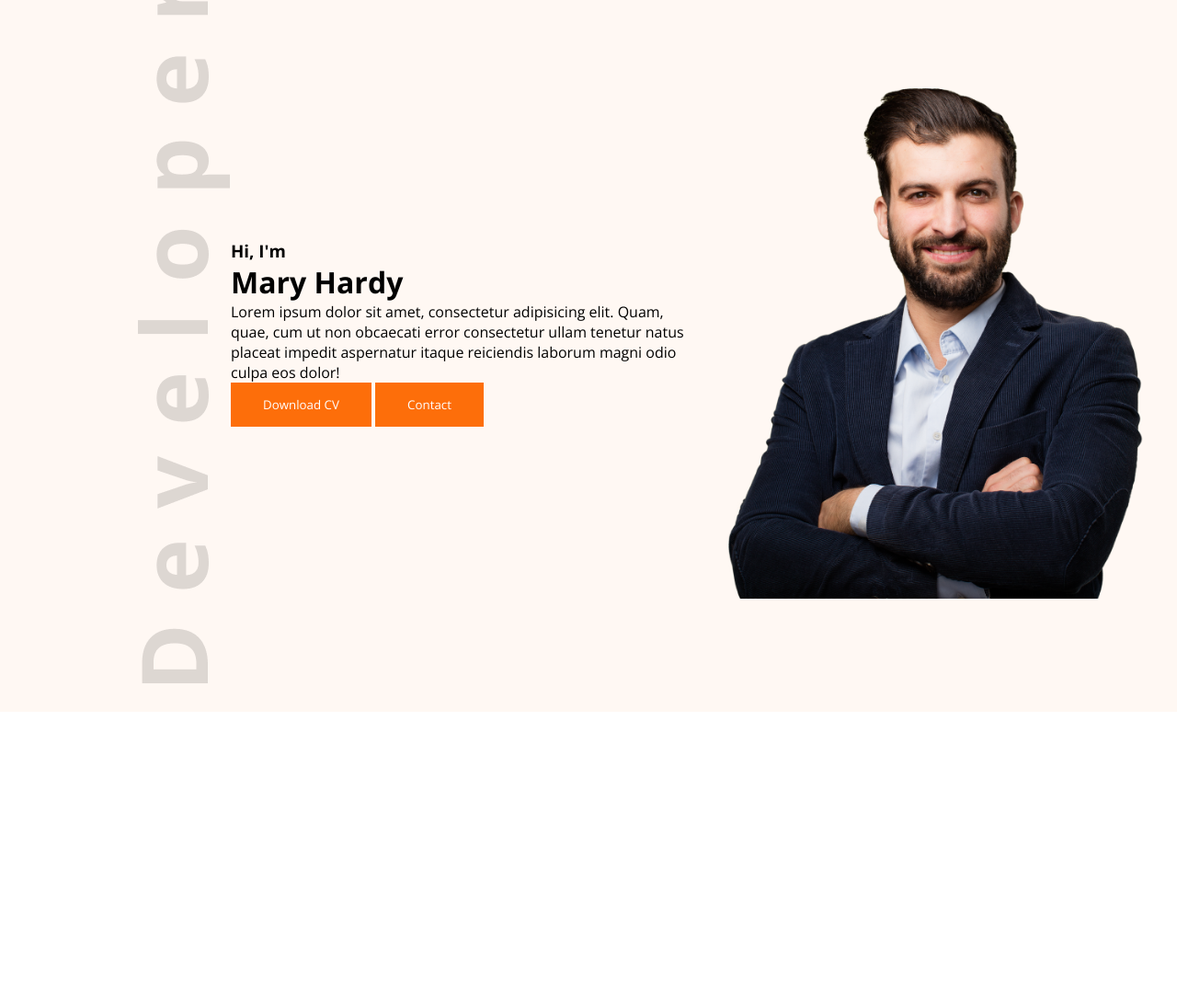
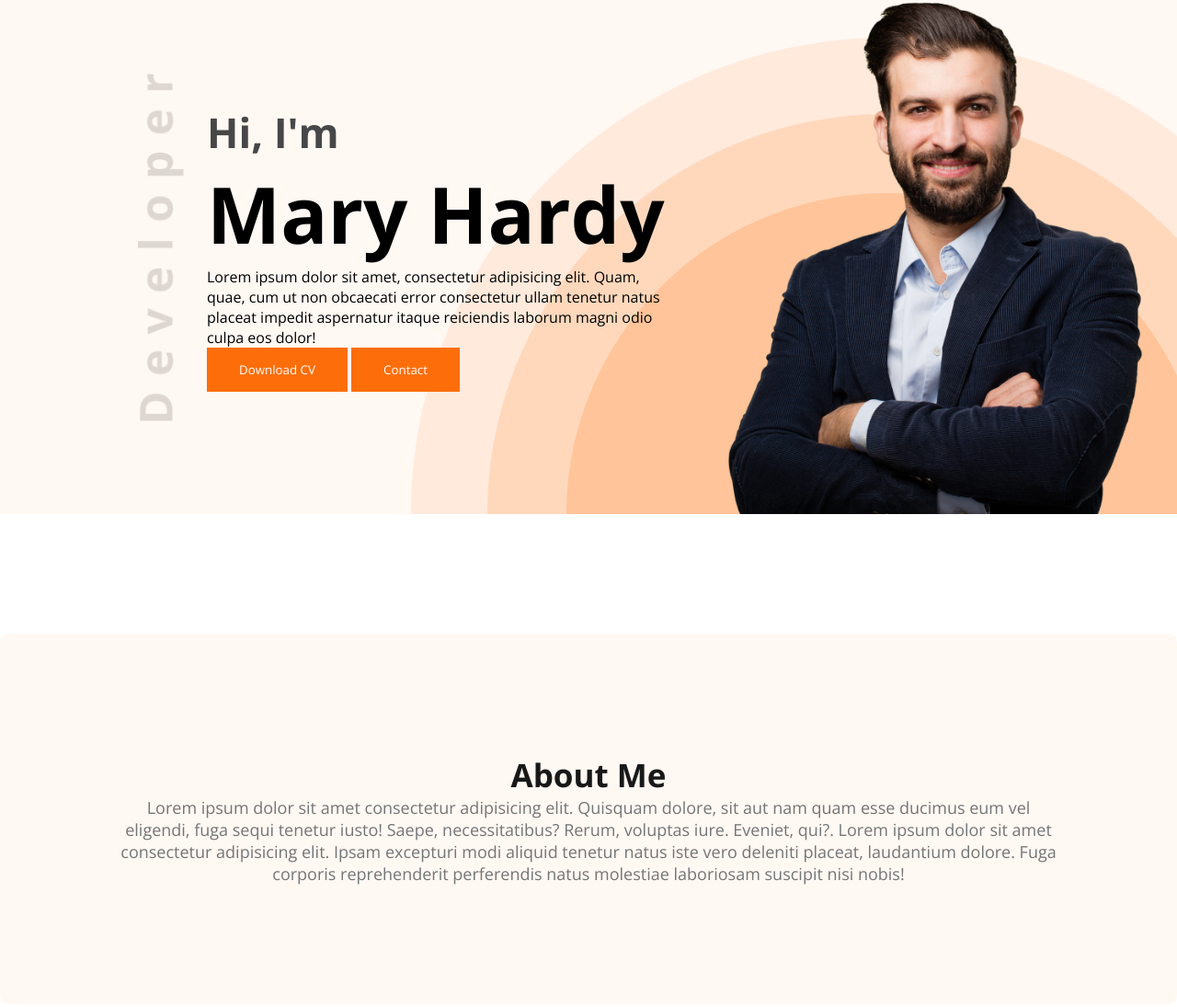
Before and after one commit to mdabarik/my-portfolio, a plain HTML site: page index.html in a window 1280 px wide. Shown: the part 111-1206 px from the top of the page at 92% size. Before the commit the page ends 885 px from the top, so only its background shows below. Drawn offline with nearby package versions, Linux system fonts and the light colour scheme.

Commit message:
about section created

```diff
--- a/index.html
+++ b/index.html
@@ -28,11 +28,11 @@
             </ul>
         </nav>
         <div class="banner">
-            <img src="./images/developer.png" alt="image comming soon">
+            <img class="rotated-img" src="./images/developer.png" alt="image comming soon">
             <div class="banner-content">
                 <h3 class="banner-greeting">Hi, I'm</h3>
                 <h1 class="banner-title">Mary Hardy</h1>
-                <p>
+                <p class="banner-description">
                     Lorem ipsum dolor sit amet, consectetur adipisicing elit. Quam, quae, cum ut non obcaecati error consectetur ullam tenetur natus placeat impedit aspernatur itaque reiciendis laborum magni odio culpa eos dolor!
                 </p>
                 <button class="btn-primary">Download CV</button>
@@ -43,7 +43,12 @@
     </header>
     <!-- main section -->
     <main>
-
+        <section class="about-section">
+            <h3 class="section-title">About Me</h3>
+            <p class="section-description">
+                Lorem ipsum dolor sit amet consectetur adipisicing elit. Quisquam dolore, sit aut nam quam esse ducimus eum vel eligendi, fuga sequi tenetur iusto! Saepe, necessitatibus? Rerum, voluptas iure. Eveniet, qui?. Lorem ipsum dolor sit amet consectetur adipisicing elit. Ipsam excepturi modi aliquid tenetur natus iste vero deleniti placeat, laudantium dolore. Fuga corporis reprehenderit perferendis natus molestiae laboriosam suscipit nisi nobis!
+            </p>
+        </section>
     </main>
     <!-- footer section -->
     <footer>
--- a/styles/styles.css
+++ b/styles/styles.css
@@ -2,6 +2,20 @@
 * {
     margin: 0;
     font-family: 'Open Sans', sans-serif;
+}
+
+.section-title {
+    color: #181818;
+    text-align: center;
+    font-size: 35px;
+    font-weight: 700;
+    line-height: normal;
+}
+
+.section-description {
+    color: #757575;
+    text-align: center;
+    font-size: 18px;
 }
 
 /* nav related styles */
@@ -9,7 +23,6 @@ nav {
     display: flex;
     justify-content: space-between;
     align-items: center;
-    margin-top: 20px;
     margin: 0 200px;
 }
 
@@ -60,14 +73,48 @@ nav button:hover {
 
 .header {
     background-color: #FFF8F3;
+    background-image: url('../images/header_bg.png');
+    background-repeat: no-repeat;
+    background-position: bottom right;
+    /*height: 100vh; */
 }
 
 .banner {
-    padding: 30px 30px 30px 150px;
+    padding: 30px 30px 0px 150px;
     display: flex;
     align-items: center;
+    justify-content: space-between;
 }
 
 .banner .profile-pic {
     width: 500px;
 }
+
+.banner .rotated-img {
+    width: 50px;
+}
+
+.banner-greeting {
+    font-size: 45px;
+    color: #474747;
+}
+
+.banner-title {
+    font-size: 85px;
+    font-weight: 700;
+}
+
+.banner-content {
+    max-width: 500px;
+}
+
+
+/* main section styles */
+
+/* about section styles */
+.about-section {
+    padding: 130px;
+    border-radius: 10px;
+    background: #fff8f3;
+    margin: 130px 0;
+}
```
